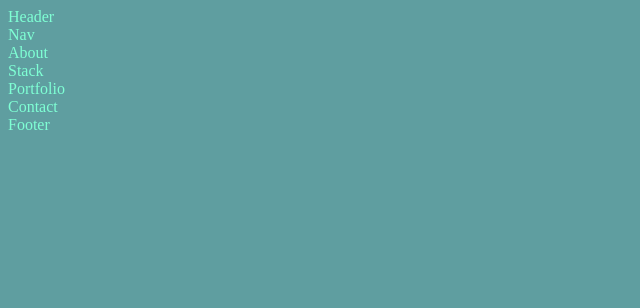
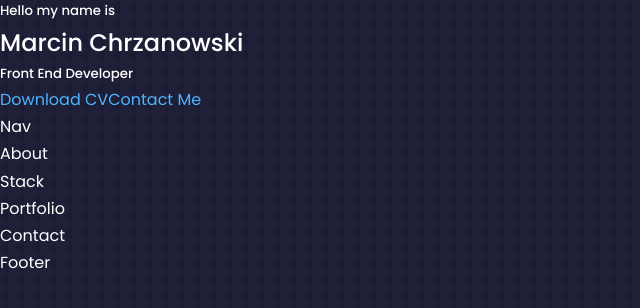
Before and after one commit to chrzanxq/portfolio, a React (Create React App) app: page / in a window 1280 px wide. Shown: the top 308 px of the page, without its empty margins (0-640 px from the left). Built offline with nearby package versions, Linux system fonts and the light colour scheme.

Commit message:
Built Out 1st component

```diff
--- /dev/null
+++ b/src/components/header/CTA.jsx
@@ -0,0 +1,15 @@
+import React from "react";
+import CV from "../../assets/images/CV.pdf";
+
+const CTA = () => {
+  return (
+    <div className="cta">
+      <a href={CV} download>
+        Download CV
+      </a>
+      <a href="#contact">Contact Me</a>
+    </div>
+  );
+};
+
+export default CTA;
--- a/src/components/header/Header.jsx
+++ b/src/components/header/Header.jsx
@@ -1,8 +1,18 @@
 import React from "react";
+import CTA from "./CTA";
 import "./header.css";
 
 const Header = () => {
-  return <div>Header</div>;
+  return (
+    <header>
+      <div className="container header_container">
+        <h5>Hello my name is</h5>
+        <h2>Marcin Chrzanowski</h2>
+        <h5 className="text-light">Front End Developer</h5>
+        <CTA />
+      </div>
+    </header>
+  );
 };
 
 export default Header;
--- a/src/index.css
+++ b/src/index.css
@@ -1,4 +1,141 @@
+@import url("https://fonts.googleapis.com/css2?family=League+Spartan:wght@100&family=Poppins:wght@300;400;500;600&display=swap");
+
+* {
+  margin: 0;
+  padding: 0;
+  border: 0;
+  outline: 0;
+  box-sizing: border-box;
+  list-style: none;
+  text-decoration: none;
+}
+
+:root {
+  --color-bg: #1f1f38;
+  --color-bg-variant: #2c2c6c;
+  --color-primary: #4db5ff;
+  --color-primary-variant: rgba (77, 181, 255, 0.4);
+  --color-white: #fff;
+  --color-light: rgba (255, 255, 255, 0.6);
+
+  --transition: all 400ms ease;
+
+  --container-width-lg: 75%;
+  --container-width-md: 86%;
+  --container-width-sm: 90%;
+}
+
+html {
+  scroll-behavior: smooth;
+}
+
+::-webkit-scrollbar {
+  display: none;
+}
+
 body {
-  background: cadetblue;
-  color: aquamarine;
+  font-family: "Poppins", sans-serif;
+  background: var(--color-bg);
+  color: var(--color-white);
+  line-height: 1.7;
+  background-image: url("../src/assets/images/bg-texture.png");
 }
+
+/* ************GENERAL STYLE************* */
+
+.container {
+  width: var(--container-width-lg);
+  margin: 0, auto;
+}
+
+h1,
+h2,
+h3,
+h4,
+h5 {
+  font-weight: 500;
+}
+
+h1 {
+  font-size: 2.5rem;
+}
+
+section {
+  margin-top: 8rem;
+}
+
+section > h2,
+section > h5 {
+  text-align: center;
+  color: var(--color-light);
+}
+
+section > h2 {
+  color: var(--color-primary);
+  margin-bottom: 3rem;
+}
+
+.text-light {
+  color: var(--color-light);
+}
+
+a {
+  color: var(--color-primary);
+  transiton: var(--transition);
+}
+
+a:hover {
+  color: var(--color-white);
+}
+
+.btn {
+  width: max-content;
+  display: inline-block;
+  color: var(--color-primary);
+  padding: 0.75rem 1.2rem;
+  border-radius: 0.4rem;
+  cursor: pointer;
+  border: 1px solid var(--color-primary);
+  transition: var(--transition);
+}
+
+.btn:hover {
+  background: var(--color-white);
+  color: var(--color-bg);
+  border-color: transparent;
+}
+
+.btn-primary {
+  background: var(--color-primary);
+  color: var(--color-bg);
+}
+
+img {
+  display: block;
+  width: 100%;
+  object-fit: cover;
+}
+
+/* ****************** MEDIA QUERIES (FOR MEDIUM DEVICES) ********** */
+
+@media screen and (max-width: 1024px) {
+  .container {
+    width: var(--container-width-md);
+  }
+
+  section {
+    margin-top: 6rem;
+  }
+}
+
+/* ****************** MEDIA QUERIES (FOR SMALL DEVICES) ********** */
+
+@media screen and (max-width: 600px) {
+  .container {
+    width: var(--container-width-sm);
+  }
+
+  section > h2 {
+    margin-bottom: 2rem;
+  }
+}
```
Also changed, not shown: src/assets/images/bg-texture.png (added), 1 other file (tests, documents, lock files or other folders).
